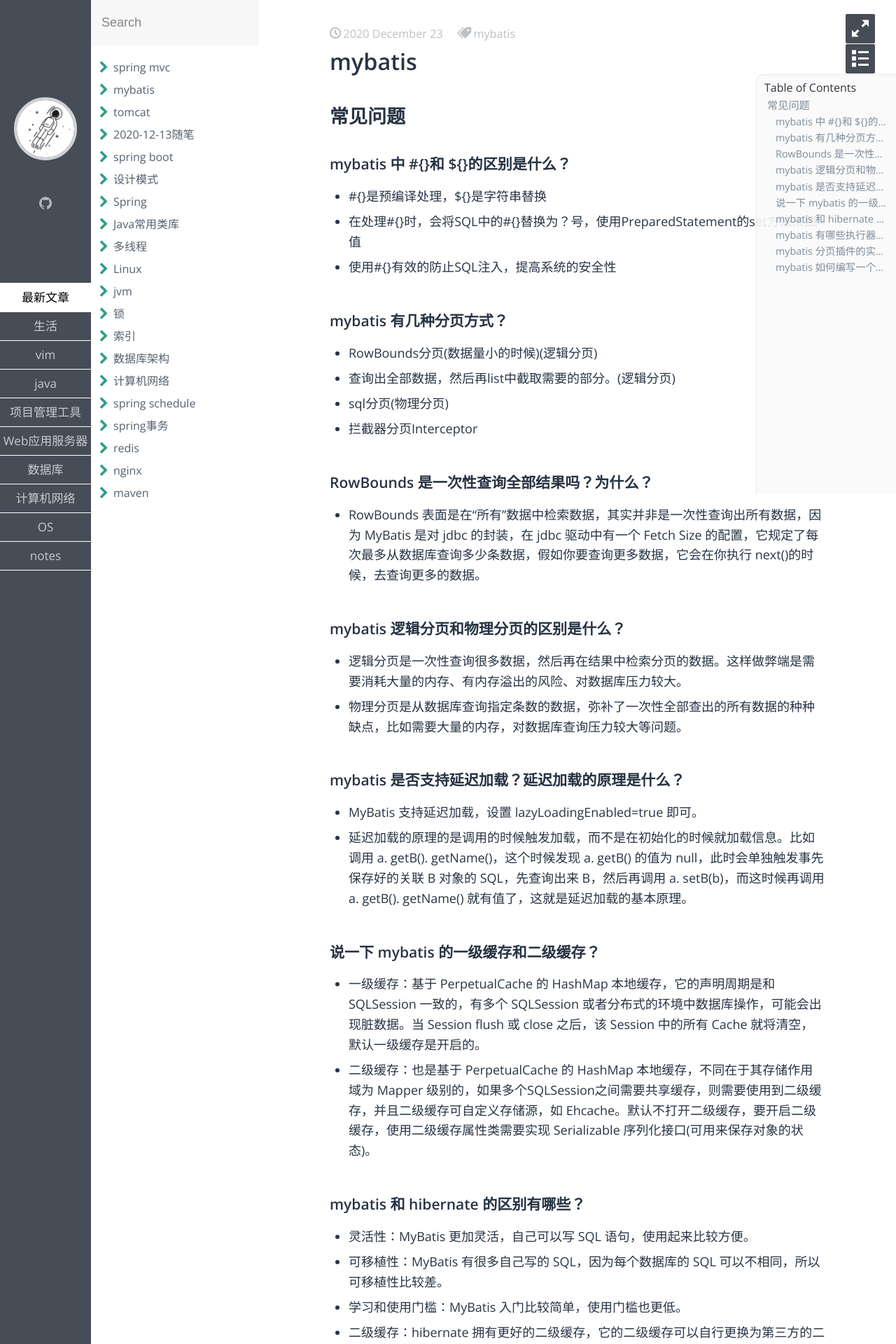
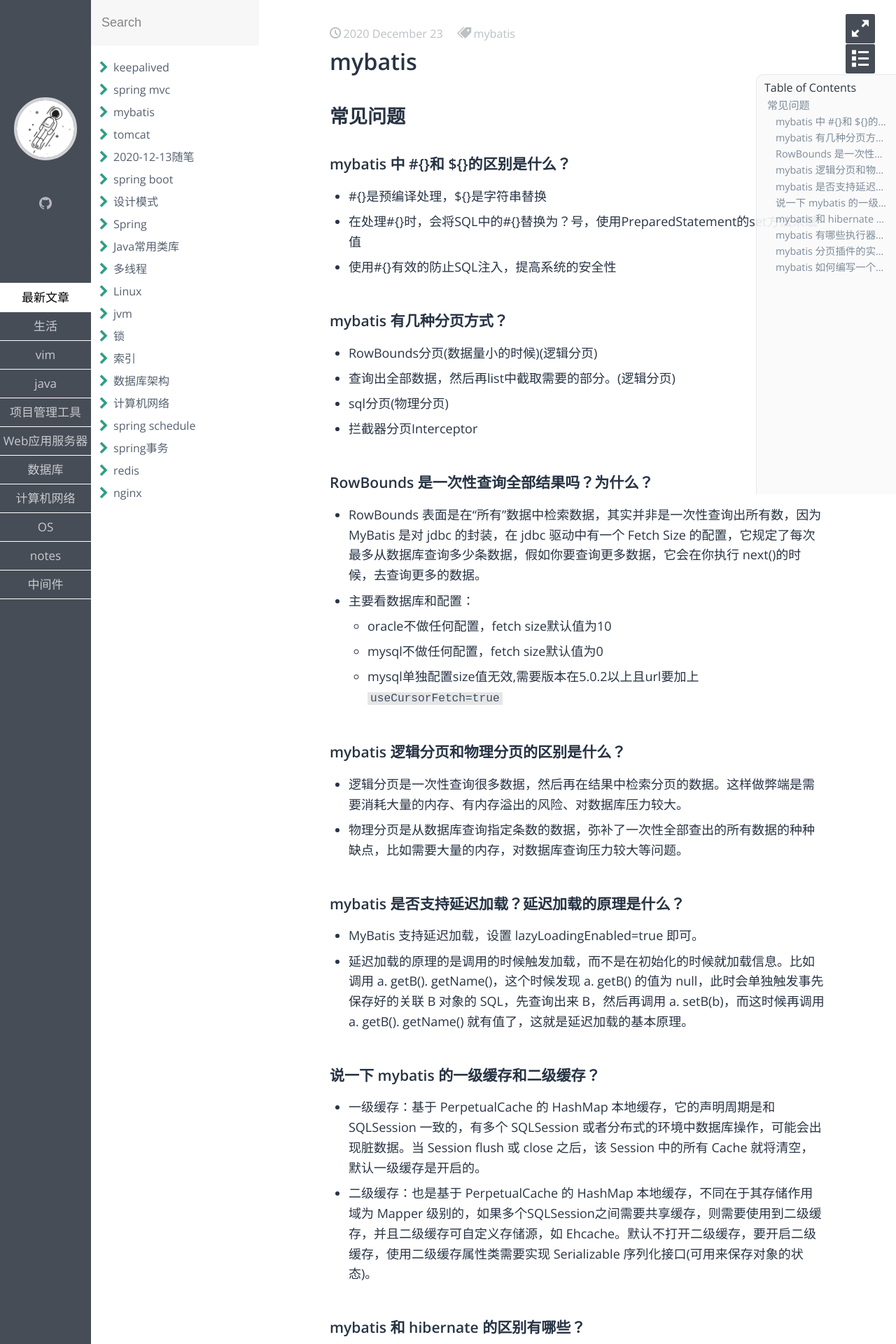
Before and after one commit to zlmlzz/zlmlzz.github.io, a Jekyll site: the page built from _posts/java/2020-12-23-mybatis.md, in a window 1280 px wide. Shown: the top 1920 px of the page at 70% size. Built offline with Jekyll 4.4.1, drawn with Linux system fonts in a browser that asks for light colours; some web fonts are replaced.

Commit message:
mybatis&&keepalived

```diff
--- a/_posts/java/2020-12-23-mybatis.md
+++ b/_posts/java/2020-12-23-mybatis.md
@@ -18,7 +18,11 @@
 * 拦截器分页Interceptor
 
 ### RowBounds 是一次性查询全部结果吗？为什么？
-* RowBounds 表面是在“所有”数据中检索数据，其实并非是一次性查询出所有数据，因为 MyBatis 是对 jdbc 的封装，在 jdbc 驱动中有一个 Fetch Size 的配置，它规定了每次最多从数据库查询多少条数据，假如你要查询更多数据，它会在你执行 next()的时候，去查询更多的数据。
+* RowBounds 表面是在“所有”数据中检索数据，其实并非是一次性查询出所有数，因为 MyBatis 是对 jdbc 的封装，在 jdbc 驱动中有一个 Fetch Size 的配置，它规定了每次最多从数据库查询多少条数据，假如你要查询更多数据，它会在你执行 next()的时候，去查询更多的数据。
+* 主要看数据库和配置：
+    * oracle不做任何配置，fetch size默认值为10
+    * mysql不做任何配置，fetch size默认值为0
+    * mysql单独配置size值无效,需要版本在5.0.2以上且url要加上`useCursorFetch=true`
 
 ### mybatis 逻辑分页和物理分页的区别是什么？
 * 逻辑分页是一次性查询很多数据，然后再在结果中检索分页的数据。这样做弊端是需要消耗大量的内存、有内存溢出的风险、对数据库压力较大。
```
Also changed, not shown: _posts/middleware/2021-01-05-keepalived.md (added, +26 -0 lines).
